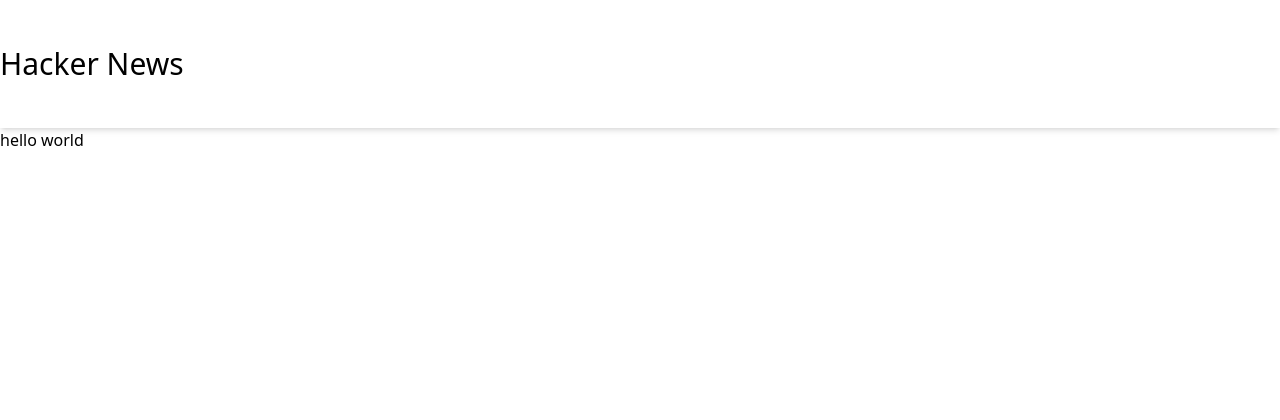
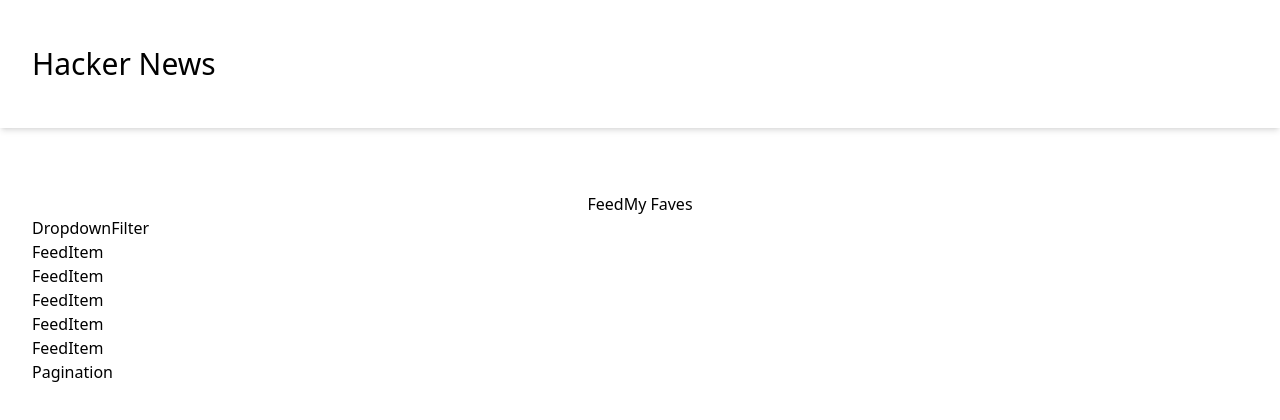
Before and after one commit to RageHardrack/reign-frontend-test, a Next.js app: page / in a window 1280 px wide. Shown: the top 420 px of the page. Built offline with nearby package versions, Linux system fonts and the light colour scheme.

Commit message:
Feat: Creating main UI Components structure

```diff
--- /dev/null
+++ b/components/Feed/FeedItem.tsx
@@ -0,0 +1,3 @@
+export const FeedItem: React.FC = () => {
+  return <div>FeedItem</div>;
+};
--- /dev/null
+++ b/components/Feed/FeedList.tsx
@@ -0,0 +1,18 @@
+import { Pagination } from "components";
+import { FeedItem } from ".";
+
+export const FeedList = () => {
+  return (
+    <section>
+      <section>
+        <FeedItem />
+        <FeedItem />
+        <FeedItem />
+        <FeedItem />
+        <FeedItem />
+      </section>
+
+      <Pagination />
+    </section>
+  );
+};
--- /dev/null
+++ b/components/Feed/index.ts
@@ -0,0 +1,2 @@
+export * from "./FeedItem";
+export * from "./FeedList";
--- /dev/null
+++ b/components/UI/DropdownFilter.tsx
@@ -0,0 +1,3 @@
+export const DropdownFilter: React.FC = () => {
+  return <div>DropdownFilter</div>;
+};
--- /dev/null
+++ b/components/UI/NavTabs.tsx
@@ -0,0 +1,8 @@
+export const NavTabs: React.FC = () => {
+  return (
+    <section className="flex items-center justify-center w-full">
+      <button>Feed</button>
+      <button>My Faves</button>
+    </section>
+  );
+};
--- a/components/UI/Navbar.tsx
+++ b/components/UI/Navbar.tsx
@@ -1,7 +1,7 @@
 export const Navbar: React.FC = () => {
   return (
-    <nav className="w-full h-32 shadow-md">
-      <div className="flex items-center container mx-auto h-full">
+    <nav className="w-full h-16 md:h-32 shadow-md">
+      <div className="flex items-center container mx-auto h-full px-4 md:px-8">
         <h1 className="text-3xl">Hacker News</h1>
       </div>
     </nav>
--- /dev/null
+++ b/components/UI/Pagination.tsx
@@ -0,0 +1,3 @@
+export const Pagination: React.FC = () => {
+  return <div>Pagination</div>;
+};
--- a/components/UI/index.ts
+++ b/components/UI/index.ts
@@ -1 +1,4 @@
+export * from "./DropdownFilter";
 export * from "./Navbar";
+export * from "./NavTabs";
+export * from "./Pagination";
--- a/components/index.ts
+++ b/components/index.ts
@@ -1,2 +1,3 @@
+export * from "./Feed";
 export * from "./SEO";
 export * from "./UI";
--- a/pages/index.tsx
+++ b/pages/index.tsx
@@ -1,5 +1,5 @@
-import { Navbar, SeoHead } from "components";
 import type { NextPage } from "next";
+import { DropdownFilter, FeedList, Navbar, NavTabs, SeoHead } from "components";
 
 const HomePage: NextPage = () => {
   return (
@@ -7,8 +7,11 @@
       <SeoHead />
       <Navbar />
 
-      <main className="flex-1 flex flex-col container mx-auto">
-        hello world
+      <main className="flex-1 flex flex-col container mx-auto px-4 md:px-8 py-8 md:py-16">
+        <NavTabs />
+        <DropdownFilter />
+
+        <FeedList />
       </main>
     </section>
   );
```
